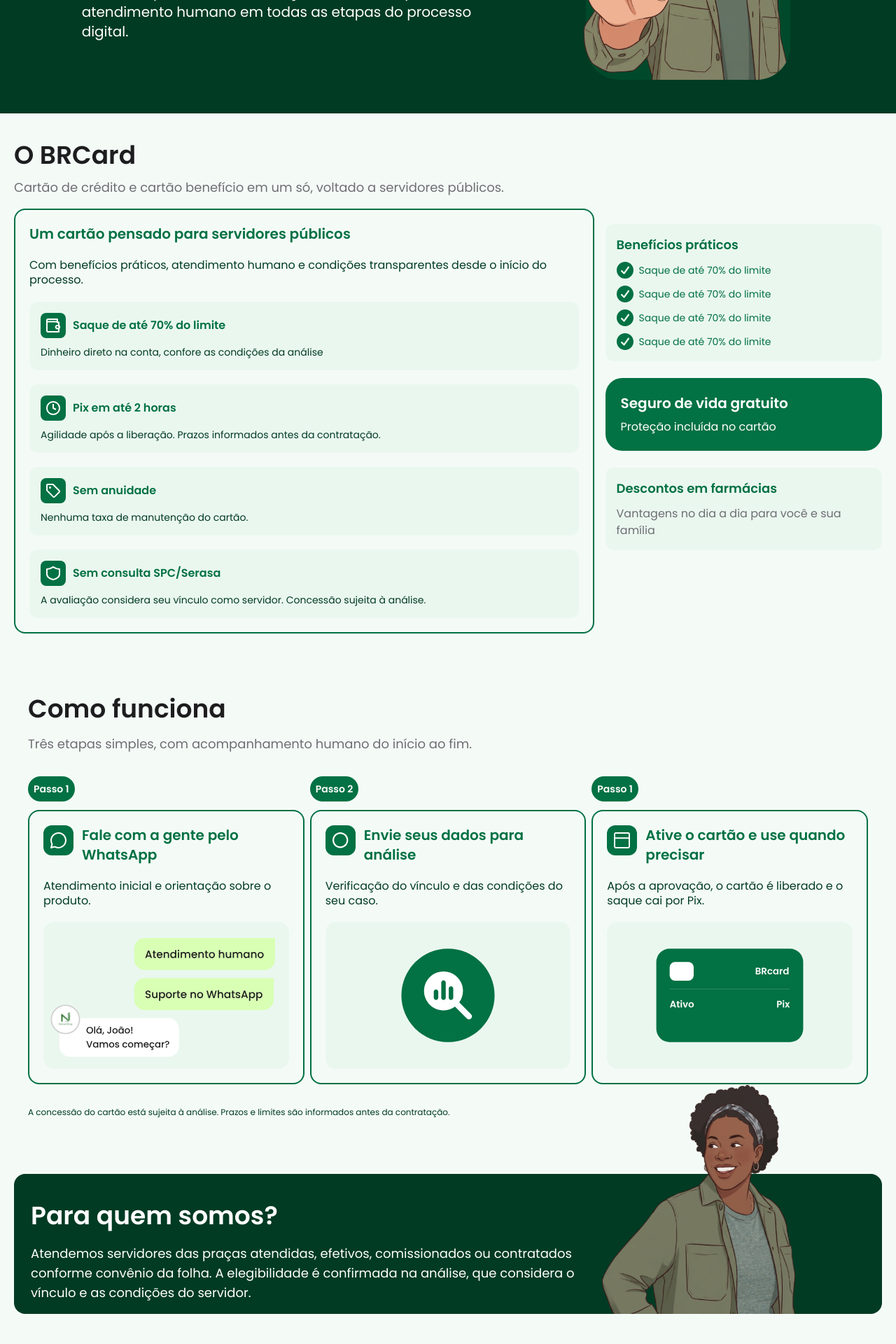
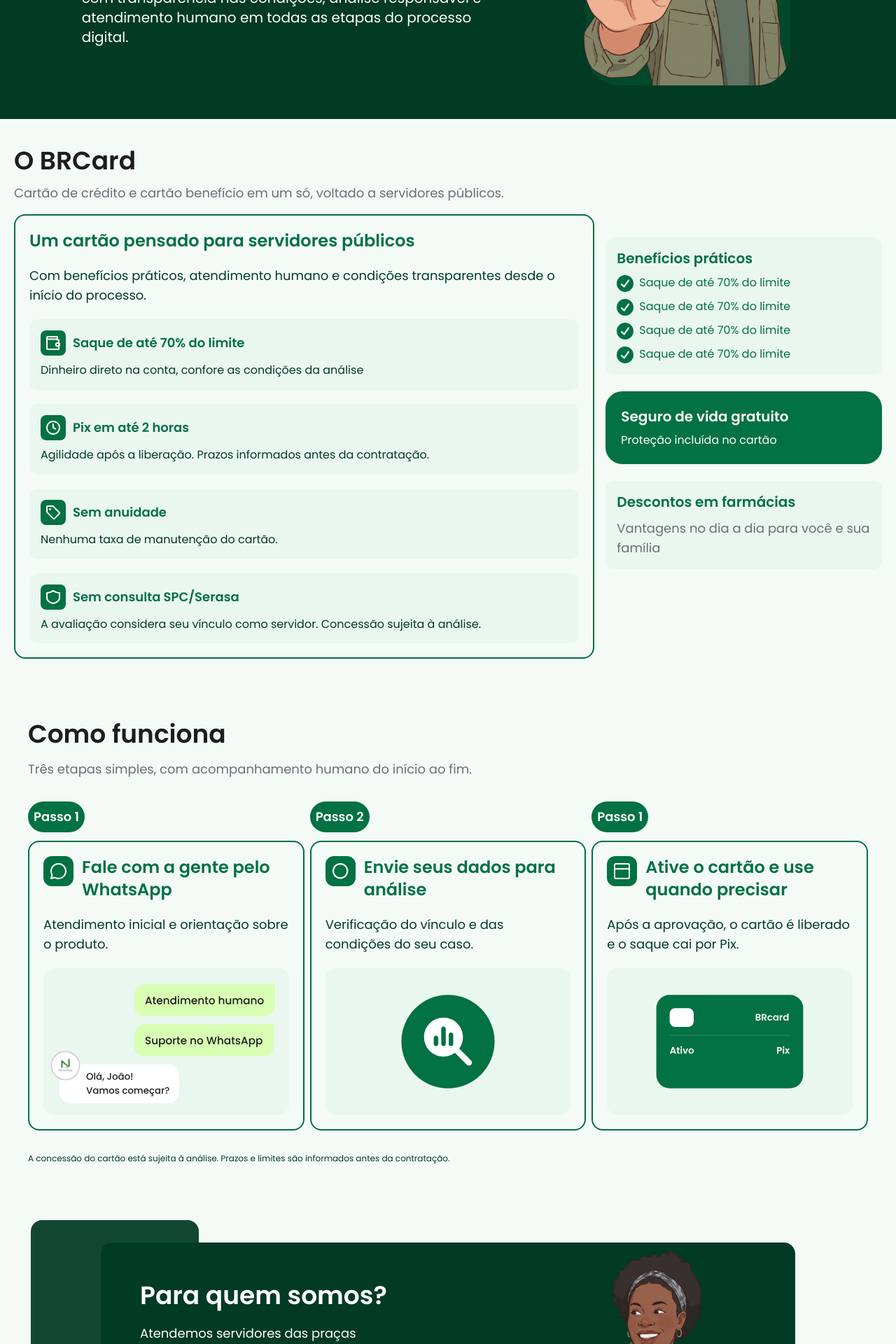
Before and after one commit to mariadxavier/nj-consulting, a Next.js app: page / in a window 1280 px wide. Shown: the part 880-2800 px from the top of the page at 70% size. Built offline with nearby package versions, Linux system fonts and the light colour scheme.

Commit message:
style: finaliza responsivo

```diff
--- a/src/components/Article.tsx
+++ b/src/components/Article.tsx
@@ -11,11 +11,11 @@ export default function Article({ icon, title, subtitle }: ArticleProps) {
     <div className="bg-(--color-green-light-bg) flex flex-col p-4 gap-2.5 rounded-xl">
       <div className="flex gap-2.5 items-center">
         <div className="bg-(--color-green) rounded-lg p-2">
-          <Image src={icon} alt="" width={20} height={20} />
+          <Image src={icon} alt="" width={20} height={20} className='xl:w-[25] 2xl:w-[30]' />
         </div>
-        <h2 className="font-semibold text-(--color-green)">{title}</h2>
+        <h2 className="font-semibold text-(--color-green) xl:text-lg">{title}</h2>
       </div>
-      <p className="text-sm">{subtitle}</p>
+      <p className="text-sm xl:text-[1rem]">{subtitle}</p>
     </div>
   );
 }
--- a/src/components/BRCardInfo.tsx
+++ b/src/components/BRCardInfo.tsx
@@ -44,30 +44,30 @@ export default function BRCardInfo() {
       </div>
       <div className="flex flex-col justify-center gap-6 md:h-full md:justify-around">
         <div className="bg-(--color-green-light-bg) flex flex-col p-4 gap-2.5 rounded-xl">
-          <h2 className="font-semibold text-(--color-green) text-lg">Benefícios práticos</h2>
+          <h2 className="font-semibold text-(--color-green) text-lg xl:text-xl 2xl:text-2xl">Benefícios práticos</h2>
           <div className="flex items-center gap-2 text-(--color-green)">
             <CheckIcon />
-            <p className="text-sm">Saque de até 70% do limite</p>
+            <p className="text-sm xl:text-[1rem] 2xl:text-lg">Saque de até 70% do limite</p>
           </div>{' '}
           <div className="flex items-center gap-2 text-(--color-green)">
             <CheckIcon />
-            <p className="text-sm">Saque de até 70% do limite</p>
+            <p className="text-sm xl:text-[1rem] 2xl:text-lg">Saque de até 70% do limite</p>
           </div>{' '}
           <div className="flex items-center gap-2 text-(--color-green)">
             <CheckIcon />
-            <p className="text-sm">Saque de até 70% do limite</p>
+            <p className="text-sm xl:text-[1rem] 2xl:text-lg">Saque de até 70% do limite</p>
           </div>{' '}
           <div className="flex items-center gap-2 text-(--color-green)">
             <CheckIcon />
-            <p className="text-sm">Saque de até 70% do limite</p>
+            <p className="text-sm xl:text-[1rem] 2xl:text-lg">Saque de até 70% do limite</p>
           </div>
         </div>
         <div className="text-(--color-white) bg-(--color-green) rounded-3xl flex flex-col gap-2 p-5.5">
           <h1 className="font-semibold text-xl">Seguro de vida gratuito</h1>
           <p>Proteção incluída no cartão</p>
         </div>
-        <div className="bg-(--color-green-light-bg) flex flex-col p-4 gap-2.5 rounded-xl text-(--color-gray)">
-          <h2 className="font-semibold text-(--color-green) text-lg">Descontos em farmácias</h2>
+        <div className="bg-(--color-green-light-bg) flex flex-col p-4 gap-2.5 rounded-xl text-(--color-gray) xl:text-lg">
+          <h2 className="font-semibold text-(--color-green) text-lg xl:text-xl">Descontos em farmácias</h2>
           <p>Vantagens no dia a dia para você e sua família</p>
         </div>
       </div>
--- a/src/components/ContactButton.tsx
+++ b/src/components/ContactButton.tsx
@@ -19,7 +19,7 @@ export default function ContactButton({
 }: ContactButtonProps) {
   const clearTheme = 'border border-(--color-green) text-(--color-green) bg-(--color-white)';
   const greenTheme = 'bg-(--color-green) text-(--color-white)';
-  const className = `rounded-full cursor-pointer p-4 flex justify-center items-center gap-2.5 text-sm shrink-0 md:px-8 md:py-3 ${theme === 'clear' ? clearTheme : greenTheme}`;
+  const className = `rounded-full cursor-pointer p-4 xl:text-lg flex justify-center items-center gap-2.5 text-sm shrink-0 md:px-8 md:py-3 ${theme === 'clear' ? clearTheme : greenTheme}`;
   const iconSrc = theme === 'green' ? WhatsAppIcon.src : icon;
 
   if (asSubmit) {
--- a/src/components/FAQCollapseCard.tsx
+++ b/src/components/FAQCollapseCard.tsx
@@ -24,8 +24,8 @@ export default function FAQCollapseCard({
           aria-expanded={isOpen}
           onClick={() => setIsOpen((open) => !open)}
         >
-          <span className="font-semibold text-(--color-black)">{question}</span>
-          <span className="flex size-7 shrink-0 items-center justify-center rounded-full border border-(--color-green-dark) text-xl leading-none text-(--color-green-dark)">
+          <span className="font-semibold text-(--color-black) xl:text-xl">{question}</span>
+          <span className="flex size-7 shrink-0 items-center justify-center rounded-full border border-(--color-green-dark) text-xl leading-none text-(--color-green-dark) xl:text-xl">
             {isOpen ? '−' : '+'}
           </span>
         </button>
@@ -34,7 +34,7 @@ export default function FAQCollapseCard({
         className={`grid transition-[grid-template-rows] duration-200 ${isOpen ? 'grid-rows-[1fr]' : 'grid-rows-[0fr]'}`}
       >
         <div className="overflow-hidden">
-          <p className="pt-3 text-sm leading-relaxed text-(--color-gray)">{answer}</p>
+          <p className="pt-3 text-sm leading-relaxed text-(--color-gray) xl:text-lg">{answer}</p>
         </div>
       </div>
     </article>
--- a/src/components/Frame.tsx
+++ b/src/components/Frame.tsx
@@ -14,12 +14,12 @@ export default function Frame({ icon, title, subtitle, children }: FrameProps) {
       <div className='flex items-center md:items-start gap-3'>
         {icon && (
           <div className="p-2.5 bg-(--color-green) rounded-xl w-fit shrink-0">
-            <Image src={icon} alt="" width={23} height={23} />
+            <Image src={icon} alt="" width={23} height={23} className='xl:w-[25] xl:h-[25] 2xl:w-[30] 2xl:h-[30]' />
           </div>
         )}
-        <h1 className="text-(--color-green) text-xl font-semibold md:text-lg lg:text-xl">{title}</h1>
+        <h1 className="text-(--color-green) text-xl font-semibold md:text-lg lg:text-xl xl:text-2xl">{title}</h1>
       </div>
-      <p className="text-sm md:text-xs lg:text-[1rem]">{subtitle}</p>
+      <p className="text-sm md:text-xs lg:text-[1rem] xl:text-lg">{subtitle}</p>
       {children}
     </div>
   );
--- a/src/components/GoogleReview.tsx
+++ b/src/components/GoogleReview.tsx
@@ -12,7 +12,7 @@ export default function GoogleReviews({ review }: { review: GoogleReview }) {
   );
   return (
     <div className="flex flex-col gap-6 p-5 md:py-8 md:gap-4 rounded-xl bg-(--color-gray-light) text-(--color-gray) md:min-w-80">
-      <p className="text-sm font-semibold">{review.text}</p>
+      <p className="text-sm font-semibold xl:text-[1rem]">{review.text}</p>
       <p className="text-(--color-black)">{review.author || 'Anônimo'}</p>
       <Stars />
     </div>
--- a/src/components/Header.tsx
+++ b/src/components/Header.tsx
@@ -34,7 +34,7 @@ export default function Header() {
   }, []);
 
   return (
-    <header className="container fixed z-999 mx-auto flex w-screen items-center justify-between bg-(--color-green-light) px-4 py-4 shadow">
+    <header className="fixed z-999 flex w-full items-center justify-between bg-(--color-green-light) px-4 py-4 shadow">
       <Image
         src={Logo.src}
         alt="NJ Consulting"
@@ -53,7 +53,7 @@ export default function Header() {
             <a
               key={item.href}
               href={item.href}
-              className={`relative pb-1 lg:text-xs xl:text-sm font-medium whitespace-nowrap transition-colors ${
+              className={`relative pb-1 lg:text-xs xl:text-sm 2xl:text-[1rem] font-medium whitespace-nowrap transition-colors ${
                 isActive
                   ? 'text-(--color-green)'
                   : 'text-(--color-black) hover:text-(--color-green)'
--- a/src/components/Hero.tsx
+++ b/src/components/Hero.tsx
@@ -29,7 +29,7 @@ export default function Hero() {
       </div>
 
       <div className="flex flex-col justify-center gap-5 md:w-[50%]">
-        <Image className='md:hidden lg:block lg:absolute lg:right-0 lg:z-1 xl:w-[450] xl:right-8' src={BRCardIcon} alt='Imagem de cartão BRCard' width={350} height={224} />
+        <Image className='md:hidden lg:block lg:absolute lg:right-0 lg:z-1 2xl:w-[450] xl:right-8 3xl:w-[30%]' src={BRCardIcon} alt='Imagem de cartão BRCard' width={350} height={224} />
         <div className='flex flex-col gap-2 xl:gap-4'>
           <InfoChip text='Lorem ipson' icon={MoneyBagIcon} />
           <InfoChip text='Lorem ipson' icon={PixIcon} />
--- a/src/components/HowItWorks.tsx
+++ b/src/components/HowItWorks.tsx
@@ -14,7 +14,7 @@ export default function HowItWorks() {
       <p className="text-(--color-gray) text-sm lg:text-[1rem] xl:text-lg">
         Três etapas simples, com acompanhamento humano do início ao fim.
       </p>
-      <div className="flex flex-col md:grid md:grid-cols-3 md:grid-rows-1 overflow-x-scroll gap-6 md:gap-2">
+      <div className="flex flex-col md:grid md:grid-cols-3 md:grid-rows-1 gap-6 md:gap-2">
         <Step title="Passo 1">
           <Frame
             icon={ChatIcon}
--- a/src/components/InfoChip.tsx
+++ b/src/components/InfoChip.tsx
@@ -7,8 +7,8 @@ type InfoChipProps = {
 
 export default function InfoChip({text, icon}: InfoChipProps) {
     return (
-        <div className="bg-(--color-green) text-(--color-white) flex items-center gap-3 p-3.5 rounded-xl font-semibold xl:text-xl xl:p-5">
-            {icon && <Image src={icon} width={20} height={20} alt={'icone'} className="xl:w-[40px]" />}
+        <div className="bg-(--color-green) text-(--color-white) flex items-center gap-3 p-3.5 rounded-xl font-semibold xl:text-xl 2xl:p-4">
+            {icon && <Image src={icon} width={20} height={20} alt={'icone'} className="xl:w-[30] 2xl:w-[40px]" />}
             {text}
         </div>
     );
--- a/src/components/PublicAudience.tsx
+++ b/src/components/PublicAudience.tsx
@@ -4,10 +4,10 @@ import WomanImg from '@/src/assets/WomanImg.svg';
 export default function PublicAudience() {
   return (
     <section id='public-audience' className="flex flex-col px-5 py-6 gap-6 md:py-8">
-      <div className="bg-(--color-green-dark) md:relative rounded-2xl flex flex-col gap-5 p-6 pb-0 text-(--color-white) md:flex-row md:items-end">
-        <div className="flex flex-col gap-5 md:py-4 md:shrink-0 md:w-1/2 lg:w-2/3 lg:min-h-[250] lg:justify-center xl:min-h-[340]">
-          <h1 className='text-2xl font-semibold md:text-3xl xl:text-4xl'>Para quem somos?</h1>
-          <p className='xl:text-lg'>
+      <div className="lg:hidden bg-(--color-green-dark) rounded-2xl flex flex-col gap-5 p-6 pb-0 text-(--color-white) md:relative md:flex-row md:items-end">
+        <div className="flex flex-col gap-5 md:py-4 md:shrink-0 md:w-1/2">
+          <h1 className='text-2xl font-semibold md:text-3xl'>Para quem somos?</h1>
+          <p>
             Atendemos servidores das praças atendidas, efetivos, comissionados ou contratados conforme
             convênio da folha. A elegibilidade é confirmada na análise, que considera o vínculo e as
             condições do servidor.
@@ -19,8 +19,32 @@ export default function PublicAudience() {
             alt="Ilustração de mulher negra olhando para o lado"
             width={270}
             height={330}
-            className="md:max-h-[300px] md:w-auto md:object-contain md:absolute md:bottom-0 md:right-10 lg:right-[10%] xl:max-h-[unset] xl:w-[340]"
+            className="md:max-h-[300px] md:w-auto md:object-contain md:absolute md:bottom-0 md:right-10"
           />
+        </div>
+      </div>
+      <div className="hidden lg:block relative pt-8">
+        <div className="absolute top-0 left-6 w-20 h-20 lg:w-50 lg:h-50 xl:w-60 2xl:hidden bg-(--color-green-dark-text) rounded-2xl z-0" />
+        <div className="relative bg-(--color-green-dark) lg:w-[80%] lg:m-auto rounded-2xl overflow-visible z-10">
+          <div className="flex items-end">
+            <div className="w-[55%] xl:w-[50%] p-10 xl:p-14 text-(--color-white)">
+              <h1 className='text-3xl xl:text-4xl font-semibold mb-5'>Para quem somos?</h1>
+              <p className='xl:text-lg'>
+                Atendemos servidores das praças atendidas, efetivos, comissionados ou contratados conforme
+                convênio da folha. A elegibilidade é confirmada na análise, que considera o vínculo e as
+                condições do servidor.
+              </p>
+            </div>
+            <div className="w-[45%] xl:w-[50%] flex justify-center relative">
+              <Image
+                src={WomanImg.src}
+                alt="Ilustração de mulher negra olhando para o lado"
+                width={340}
+                height={400}
+                className="object-contain w-auto max-h-[350px] xl:max-h-[420px] -mt-12 xl:-mt-16"
+              />
+            </div>
+          </div>
         </div>
       </div>
     </section>
--- a/src/components/Step.tsx
+++ b/src/components/Step.tsx
@@ -8,7 +8,7 @@ type StepProps = {
 export default function Step({ title, children }: StepProps) {
   return (
     <div className="bg-(--color-green-light) flex flex-col py-4 gap-3 rounded-xl justify-start h-full">
-      <h2 className="font-semibold bg-(--color-green) text-(--color-white) text-sm rounded-full p-2 w-fit">
+      <h2 className="font-semibold bg-(--color-green) text-(--color-white) text-sm rounded-full p-2 w-fit xl:text-lg">
         {title}
       </h2>
       {children}
```
